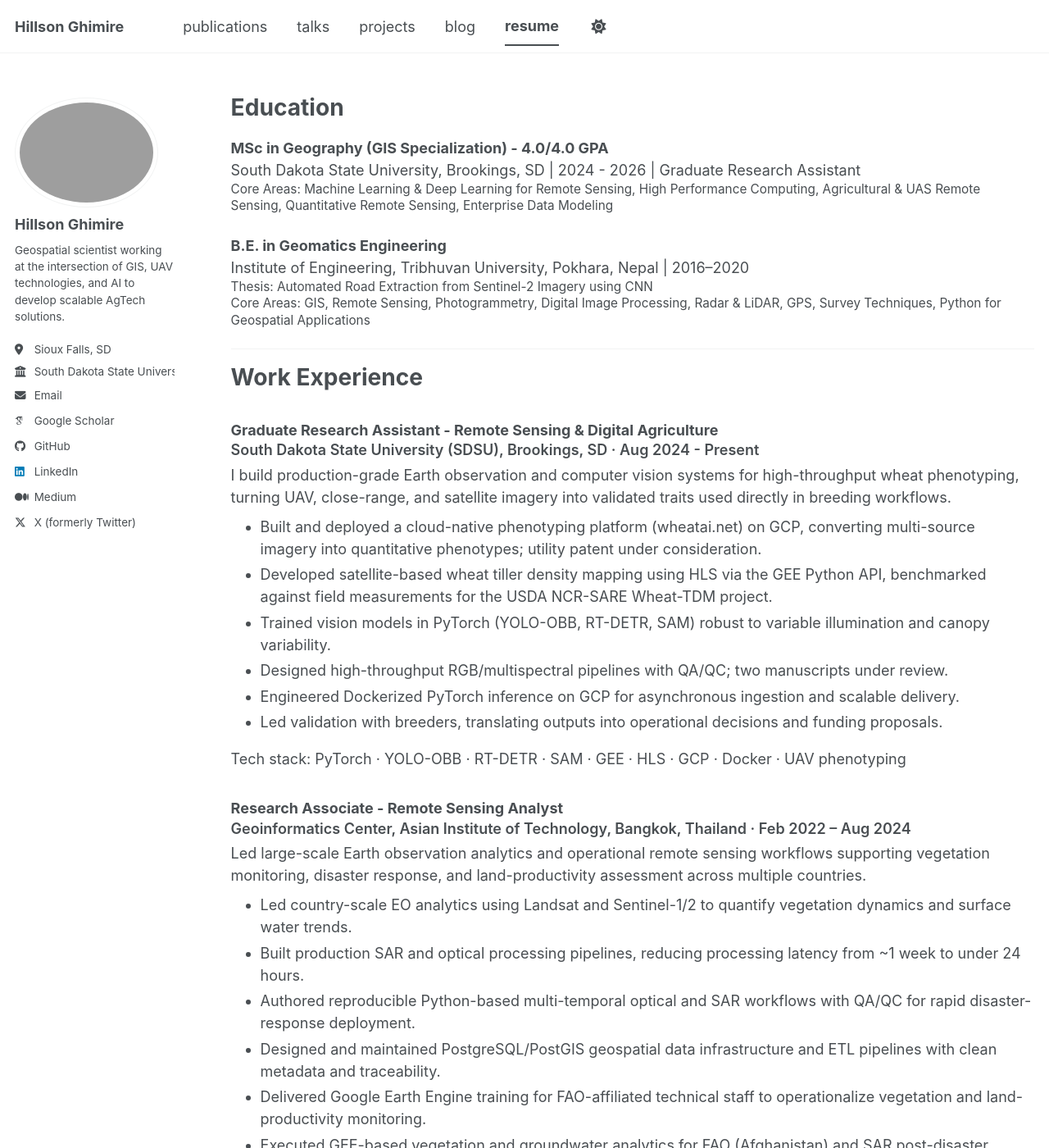
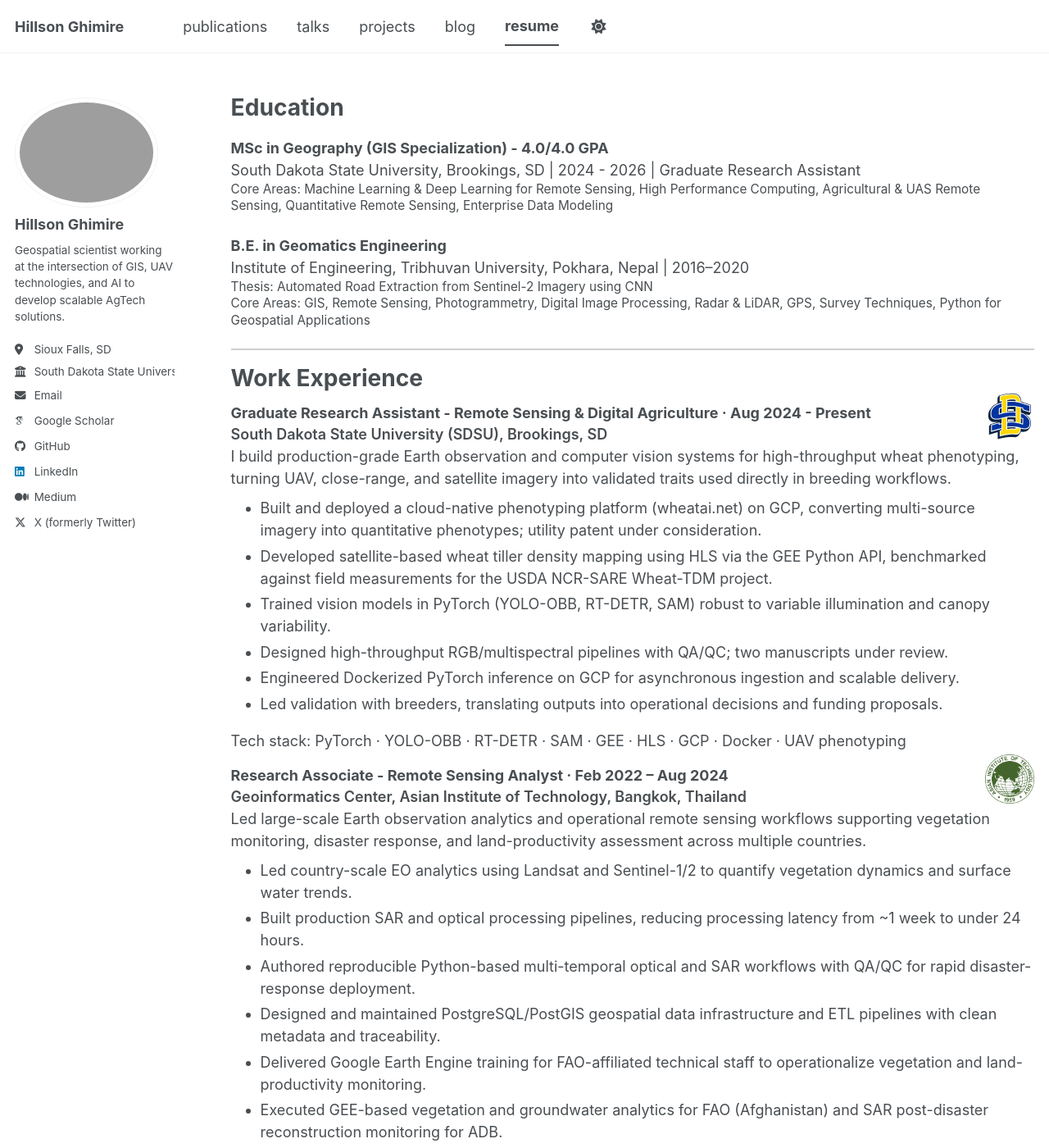
Before and after one commit to hillsonghimire/hillsonghimire.github.io, a Jekyll site: the page built from _pages/cv.md, in a window 1280 px wide and 1400 px high. Shown: the whole window at 82% size. Built offline with Jekyll 4.4.1, drawn with Linux system fonts in a browser that asks for light colours; some web fonts are replaced; a script bundle is joined from its source files by our own code; library files that are not in the unit come from our copies; some of the changed text lies outside the part shown.

Commit message:
cv-update

```diff
--- a/_pages/cv.md
+++ b/_pages/cv.md
@@ -12,16 +12,57 @@ redirect_from:
 <style>
 /* existing */
 .tight-block { margin-bottom: 0.4rem; }
-.tight-meta { margin-top: -0.4rem; margin-bottom: 0.4rem; font-weight: 600; }
-.tight-desc { margin-top: -0.2rem; margin-bottom: 0.5rem; }
-.tight-list { margin-top: 0.2rem; margin-bottom: 0.2rem; padding-left: 2rem; }
+.tight-meta { margin-top: 0; margin-bottom: 0.4rem; font-weight: 600; }
+.tight-desc { margin-top: 0; margin-bottom: 0.5rem; }
+.tight-list { margin-top: 0.2rem; margin-bottom: 1rem; padding-left: 2rem; }
 .tight-list li { margin-bottom: 0.25rem; }
+/* Indent role details (description + bullets + tech stack) under each title block */
+p.tight-desc,
+ul.tight-list,
+p.tight-block {
+  margin-left: 0;
+}
+p.tight-block {
+  margin-bottom: 1rem;
+}
 /* NEW: remove extra gap after section titles and before first job */
 .page__content h2 { margin: 0.4em 0 0.05rem; padding-top: 0.05rem; }
 .page__content h2 + h3.tight-block { margin-top: 0.02rem; }
 /* NEW: keep spacing consistent between roles */
 .page__content h3.tight-block { margin-top: 0.05rem; }
 .page__content h3.tight-block:first-of-type { margin-top: 0.05rem; }
+.exp-logo {
+  width: 18px;
+  height: 18px;
+  object-fit: contain;
+  vertical-align: text-bottom;
+  margin-right: 0.35rem;
+}
+.exp-header {
+  position: relative;
+  padding-right: 72px;
+}
+.exp-header .exp-logo {
+  width: 60px;
+  height: 60px;
+  margin: 0;
+  position: absolute;
+  top: calc(0.1rem - 12pt);
+  right: 0;
+  object-fit: contain;
+  z-index: 1;
+}
+.exp-header .exp-header-text {
+  min-width: 0;
+}
+.exp-header .tight-block {
+  margin-top: 0;
+  margin-bottom: 0.1rem;
+}
+.exp-header .tight-meta {
+  margin-top: 0;
+  margin-bottom: 0;
+}
 </style>
 
 
@@ -35,14 +76,18 @@ South Dakota State University, Brookings, SD | 2024 - 2026 | Graduate Research A
 Institute of Engineering, Tribhuvan University, Pokhara, Nepal | 2016–2020
 <small style="display:block; line-height:1.35; margin:0; font-size: 0.85rem;">Thesis: Automated Road Extraction from Sentinel-2 Imagery using CNN<br>Core Areas: GIS, Remote Sensing, Photogrammetry, Digital Image Processing, Radar & LiDAR, GPS, Survey Techniques, Python for Geospatial Applications</small>
 
-<hr>
+<hr style="border: none; height: 2px; background-color: #cfcfcf;">
 
 Work Experience
 ======
-<h3 class="tight-block">Graduate Research Assistant - Remote Sensing & Digital Agriculture</h3>
-
-<div class="tight-meta">
-South Dakota State University (SDSU), Brookings, SD · Aug 2024 - Present
+<div class="exp-header">
+  <img class="exp-logo" src="{{ '/images/logos/sdsu-logo.svg' | relative_url }}" alt="SDSU logo">
+  <div class="exp-header-text">
+    <h3 class="tight-block">Graduate Research Assistant - Remote Sensing & Digital Agriculture · Aug 2024 - Present</h3>
+    <div class="tight-meta">
+      South Dakota State University (SDSU), Brookings, SD
+    </div>
+  </div>
 </div>
 
 <p class="tight-desc">
@@ -64,10 +109,14 @@ Tech stack: PyTorch · YOLO-OBB · RT-DETR · SAM · GEE · HLS · GCP · Docker
 </p>
 
 
-<h3 class="tight-block">Research Associate - Remote Sensing Analyst</h3>
-
-<div class="tight-meta">
-Geoinformatics Center, Asian Institute of Technology, Bangkok, Thailand · Feb 2022 – Aug 2024
+<div class="exp-header">
+  <img class="exp-logo" src="{{ '/images/logos/ait-globe.png' | relative_url }}" alt="AIT logo">
+  <div class="exp-header-text">
+    <h3 class="tight-block">Research Associate - Remote Sensing Analyst · Feb 2022 – Aug 2024</h3>
+    <div class="tight-meta">
+      Geoinformatics Center, Asian Institute of Technology, Bangkok, Thailand
+    </div>
+  </div>
 </div>
 
 <p class="tight-desc">
@@ -83,14 +132,18 @@ Led large-scale Earth observation analytics and operational remote sensing workf
 <li>Executed GEE-based vegetation and groundwater analytics for FAO (Afghanistan) and SAR post-disaster reconstruction monitoring for ADB.</li>
 </ul>
 
-<hr>
+<hr style="border: none; height: 2px; background-color: #cfcfcf;">
 
 Internships
 ======
-<h3 class="tight-block">GIS Developer Intern</h3>
-
-<div class="tight-meta">
-Geoinformatics Center, Asian Institute of Technology, Bangkok, Thailand · May 2021 – Sept 2021
+<div class="exp-header">
+  <img class="exp-logo" src="{{ '/images/logos/ait-globe.png' | relative_url }}" alt="AIT logo">
+  <div class="exp-header-text">
+    <h3 class="tight-block">GIS Developer Intern · May 2021 – Sept 2021</h3>
+    <div class="tight-meta">
+      Geoinformatics Center, Asian Institute of Technology, Bangkok, Thailand
+    </div>
+  </div>
 </div>
 
 <p class="tight-desc">
@@ -104,10 +157,14 @@ Supported operational disaster-response and environmental monitoring systems thr
 </ul>
 
 
-<h3 class="tight-block">Geospatial Intern (Remote)</h3>
-
-<div class="tight-meta">
-SkyTruth, Shepherdstown, WV, USA · Sept 2020 - Feb 2021
+<div class="exp-header">
+  <img class="exp-logo" src="{{ '/images/logos/skytruth-logo-vdbg-accents.png' | relative_url }}" alt="SkyTruth logo">
+  <div class="exp-header-text">
+    <h3 class="tight-block">Geospatial Intern (Remote) · Sept 2020 - Feb 2021</h3>
+    <div class="tight-meta">
+      SkyTruth, Shepherdstown, WV, USA
+    </div>
+  </div>
 </div>
 
 <p class="tight-desc">
@@ -120,7 +177,7 @@ Applied deep learning and multi-sensor satellite analytics for environmental mon
 <li>Performed PlanetScope-based change analysis for environmental monitoring, producing decision-ready maps and concise technical reports.</li>
 </ul>
 
-<hr>
+<hr style="border: none; height: 2px; background-color: #cfcfcf;">
 
 Skills
 ======
@@ -131,7 +188,7 @@ Skills
   * Sub-skill 2.3
 * Skill 3
 
-<hr>
+<hr style="border: none; height: 2px; background-color: #cfcfcf;">
 
 Publications
 ======
@@ -139,7 +196,7 @@ Publications
     {% include archive-single-cv.html %}
   {% endfor %}</ul>
 
-<hr style="width: 50%; margin: 40px auto; border: none; height: 2px; background-color: #444;">
+<hr style="border: none; height: 2px; background-color: #cfcfcf;">
 
 Talks
 ======
@@ -164,7 +221,7 @@ Talks
   {% endfor %}</ul>
    -->
 
-<hr style="border: none; height: 2px; background-color: gray;">
+<hr style="border: none; height: 2px; background-color: #cfcfcf;">
 
 Service and leadership
 ======
```
Also changed, not shown: images/logos/ait-globe.png (added), images/logos/sdsu-logo.svg (added), images/logos/skytruth-logo-vdbg-accents.png (added), images/logos/skytruth-logo.png (added).
